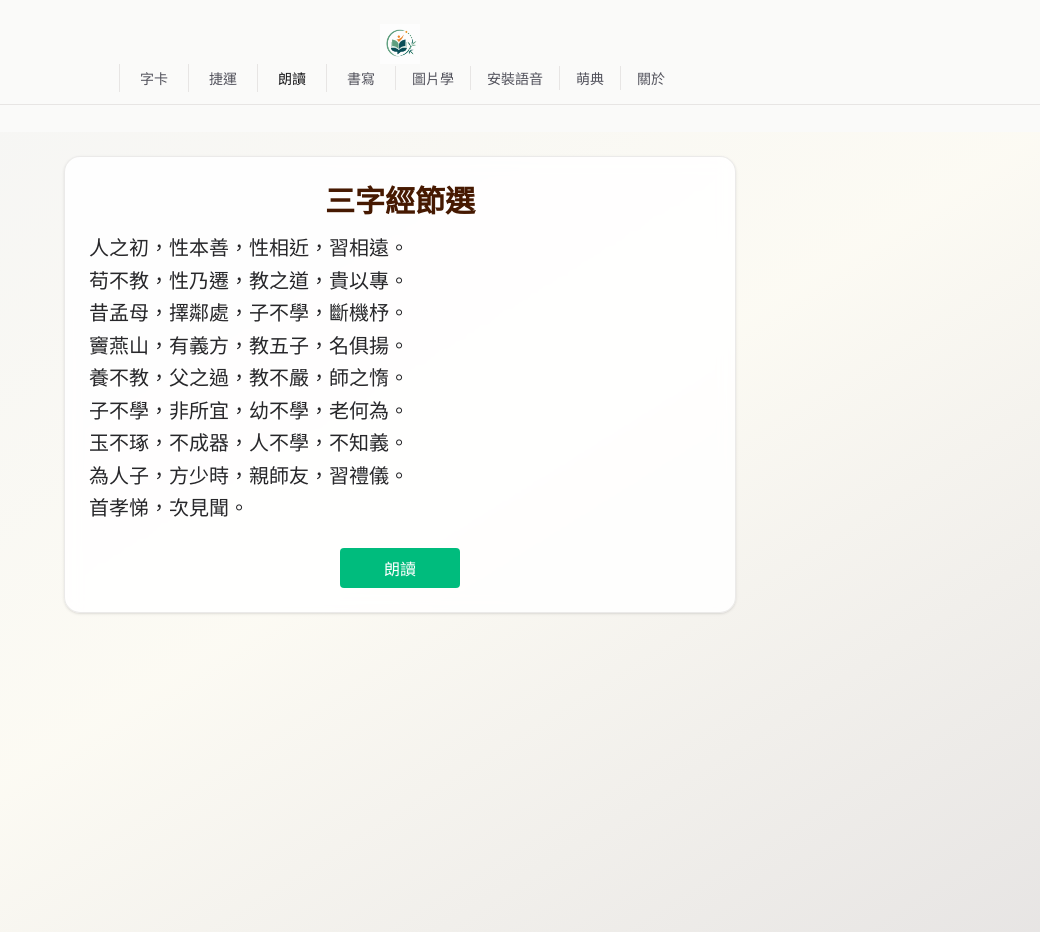
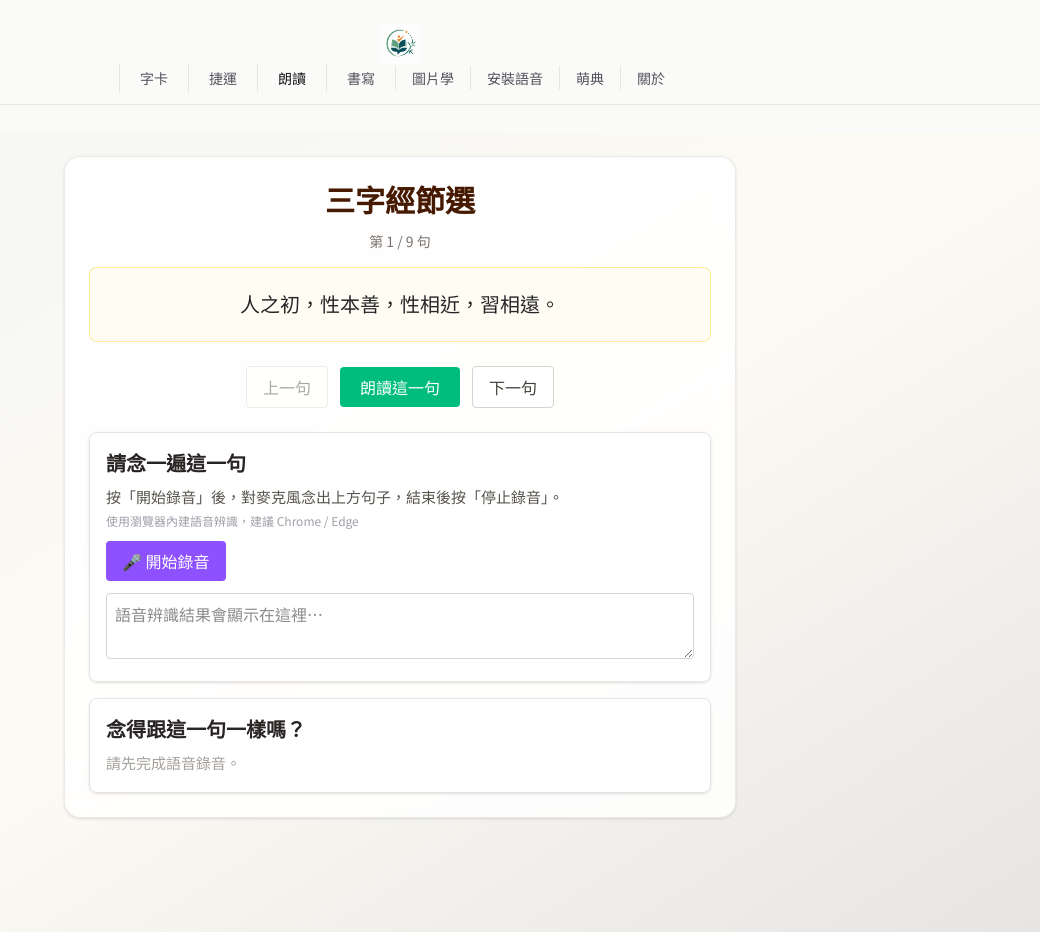
Before and after one commit to 3dw/learn-zh, a Vue app: page /three-character in a window 1280 px wide. Shown: the whole page, without its empty margins (240-1280 px from the left). Built offline with nearby package versions, Linux system fonts and the light colour scheme.

Commit message:
實驗Web API語音辨識

```diff
--- a/src/views/ThreeCharacterPage.vue
+++ b/src/views/ThreeCharacterPage.vue
@@ -1,28 +1,111 @@
 <template>
 	<div class="min-h-dvh bg-gradient-to-br from-stone-100 via-amber-50/40 to-stone-200 px-4 py-6 dark:from-zinc-900 dark:via-zinc-900 dark:to-zinc-950">
 		<div
-			class="mx-auto max-w-2xl rounded-2xl border border-stone-200/80 bg-white/85 px-6 py-6 text-center shadow-sm backdrop-blur-sm dark:border-zinc-700 dark:bg-zinc-900/85"
+			class="mx-auto max-w-2xl rounded-2xl border border-stone-200/80 bg-white/85 px-6 py-6 shadow-sm backdrop-blur-sm dark:border-zinc-700 dark:bg-zinc-900/85"
 		>
-			<h1 class="mb-3.5 text-3xl font-bold text-amber-950 dark:text-amber-100">
+			<h1 class="mb-3.5 text-center text-3xl font-bold text-amber-950 dark:text-amber-100">
 				三字經節選
 			</h1>
-			<div class="mb-6 whitespace-pre-wrap text-left text-xl leading-relaxed text-zinc-800 dark:text-zinc-100">
-				{{ text }}
+
+			<div class="mb-4 text-center text-sm text-stone-500 dark:text-zinc-400">
+				第 {{ currentIndex + 1 }} / {{ sentences.length }} 句
 			</div>
+
+			<div class="mb-6 rounded-lg border border-amber-200/80 bg-amber-50/60 px-4 py-5 text-center text-xl leading-relaxed text-zinc-800 dark:border-amber-900/40 dark:bg-amber-950/20 dark:text-zinc-100">
+				{{ currentSentence }}
+			</div>
+
+			<div class="mb-6 flex flex-wrap items-center justify-center gap-3">
+				<button
+					type="button"
+					class="rounded border border-stone-300 bg-white px-4 py-2 text-base text-stone-700 transition hover:bg-stone-50 disabled:cursor-not-allowed disabled:opacity-45 dark:border-zinc-600 dark:bg-zinc-800 dark:text-zinc-200 dark:hover:bg-zinc-700"
+					:disabled="currentIndex === 0"
+					@click="goPrev"
+				>
+					上一句
+				</button>
 				<button
 					type="button"
 					class="min-w-[120px] rounded border-0 bg-emerald-500 px-4 py-2 text-base font-medium text-white transition hover:bg-emerald-600 disabled:cursor-not-allowed disabled:opacity-45"
 					:disabled="voicePlaybackBlocked"
 					@click="toggleSpeech"
 				>
-				{{ isSpeaking ? '暫停' : '朗讀' }}
+					{{ isSpeaking ? '停止' : '朗讀這一句' }}
 				</button>
+				<button
+					type="button"
+					class="rounded border border-stone-300 bg-white px-4 py-2 text-base text-stone-700 transition hover:bg-stone-50 disabled:cursor-not-allowed disabled:opacity-45 dark:border-zinc-600 dark:bg-zinc-800 dark:text-zinc-200 dark:hover:bg-zinc-700"
+					:disabled="currentIndex >= sentences.length - 1"
+					@click="goNext"
+				>
+					下一句
+				</button>
+			</div>
+
+			<section class="mb-4 rounded-lg border border-stone-200 bg-white/90 p-4 text-left shadow-sm dark:border-zinc-700 dark:bg-zinc-900/90">
+				<div class="mb-2 text-xl font-bold text-stone-800 dark:text-stone-100">
+					請念一遍這一句
+				</div>
+				<p class="mb-1 leading-relaxed text-stone-600 dark:text-zinc-300">
+					按「開始錄音」後，對麥克風念出上方句子，結束後按「停止錄音」。
+				</p>
+				<p class="mb-3 text-xs text-zinc-400 dark:text-zinc-500">使用瀏覽器內建語音辨識，建議 Chrome / Edge</p>
+				<div class="mb-3 flex flex-wrap items-center gap-3">
+					<button
+						v-if="srSupported"
+						type="button"
+						class="rounded border-0 px-4 py-2 text-base font-medium text-white transition hover:opacity-90"
+						:class="listening ? 'bg-red-500' : 'bg-violet-500'"
+						@click="toggleListening"
+					>
+						{{ listening ? '⏹ 停止錄音' : '🎤 開始錄音' }}
+					</button>
+					<span v-if="!srSupported" class="text-sm text-zinc-500 dark:text-zinc-400">
+						此瀏覽器不支援語音辨識，請改用 Chrome 或 Edge。
+					</span>
+					<span v-if="listening" class="animate-pulse text-sm font-medium text-red-500">🔴 聆聽中…</span>
+				</div>
+				<textarea
+					v-model="spokenText"
+					class="box-border w-full resize-y rounded border border-stone-300 bg-white p-2 font-inherit text-base text-zinc-900 outline-none ring-violet-500/30 focus:border-violet-500 focus:ring-2 dark:border-zinc-600 dark:bg-zinc-950 dark:text-zinc-100"
+					placeholder="語音辨識結果會顯示在這裡…"
+					rows="2"
+				/>
+			</section>
+
+			<section class="rounded-lg border border-stone-200 bg-white/90 p-4 text-left shadow-sm dark:border-zinc-700 dark:bg-zinc-900/90">
+				<div class="mb-2 text-xl font-bold text-stone-800 dark:text-stone-100">
+					念得跟這一句一樣嗎？
+				</div>
+				<div v-if="!spokenText.trim()" class="text-stone-400 dark:text-zinc-500">
+					請先完成語音錄音。
+				</div>
+				<template v-else>
+					<div class="mb-3 flex items-center gap-4">
+						<span
+							class="text-4xl font-bold tabular-nums"
+							:class="similarityColor"
+						>{{ similarityPct }}%</span>
+						<span class="text-base text-stone-600 dark:text-zinc-300">{{ similarityLabel }}</span>
+					</div>
+					<div class="h-3 w-full overflow-hidden rounded-full bg-stone-200 dark:bg-zinc-700">
+						<div
+							class="h-full rounded-full transition-all duration-500"
+							:class="similarityBarColor"
+							:style="{ width: similarityPct + '%' }"
+						/>
+					</div>
+					<p class="mt-2 text-xs text-zinc-400 dark:text-zinc-500">
+						比對方式：去除空白與標點後，以字元編輯距離計算相似度。
+					</p>
+				</template>
+			</section>
 		</div>
 	</div>
 </template>
 
 <script setup lang="ts">
-import { computed, onBeforeUnmount, ref } from 'vue'
+import { computed, onBeforeUnmount, onMounted, ref } from 'vue'
 import { useSpeechAvailability } from '@/composables/useSpeechAvailability'
 import { ZH_TW_PREFERRED_KEYWORDS, getPreferredVoice, getVoicesAsync } from '@/utils/speechVoice'
 
@@ -43,23 +126,61 @@ const homophoneMap: Record<string, string> = {
 }
 
 const isSpeaking = ref(false)
+const currentIndex = ref(0)
 const { voicePlaybackAvailable, voicePlaybackBlocked } = useSpeechAvailability()
+
+const spokenText = ref('')
+const listening = ref(false)
+const srSupported = ref(false)
+// eslint-disable-next-line @typescript-eslint/no-explicit-any
+type SR = any
+let recognition: SR = null
 
 const escapeRegExp = (value: string) => value.replace(/[.*+?^${}()|[\]\\]/g, '\\$&')
 
-const speechText = computed(() => {
-	let processedText = text
+const sentences = computed(() =>
+	text.split(/\r?\n/).map((line) => line.trim()).filter(Boolean),
+)
 
+const currentSentence = computed(() => sentences.value[currentIndex.value] ?? '')
+
+const applyHomophones = (input: string) => {
+	let processed = input
 	Object.entries(homophoneMap).forEach(([original, replacement]) => {
-		processedText = processedText.replace(new RegExp(escapeRegExp(original), 'g'), replacement)
+		processed = processed.replace(new RegExp(escapeRegExp(original), 'g'), replacement)
 	})
+	return processed
+}
 
-	return processedText
-})
+const currentSpokenSentence = computed(() => applyHomophones(currentSentence.value))
 
-const createUtterance = async () => {
+const resetSentenceState = () => {
+	stopListening()
+	stopSpeech()
+	spokenText.value = ''
+}
+
+const goPrev = () => {
+	if (currentIndex.value <= 0) return
+	currentIndex.value -= 1
+	resetSentenceState()
+}
+
+const goNext = () => {
+	if (currentIndex.value >= sentences.value.length - 1) return
+	currentIndex.value += 1
+	resetSentenceState()
+}
+
+const stopSpeech = () => {
+	if (typeof window === 'undefined' || !window.speechSynthesis) return
+	window.speechSynthesis.cancel()
+	isSpeaking.value = false
+}
+
+const createUtterance = async (sentence: string) => {
 	const voices = await getVoicesAsync()
-	const utterance = new SpeechSynthesisUtterance(speechText.value)
+	const utterance = new SpeechSynthesisUtterance(sentence)
 	utterance.lang = 'zh-TW'
 	utterance.rate = 0.9
 
@@ -84,18 +205,112 @@ const toggleSpeech = async () => {
 	if (!voicePlaybackAvailable.value || typeof window === 'undefined' || !window.speechSynthesis) return
 
 	if (isSpeaking.value) {
-		window.speechSynthesis.cancel()
-		isSpeaking.value = false
+		stopSpeech()
 		return
 	}
 
+	stopListening()
 	window.speechSynthesis.cancel()
-	window.speechSynthesis.speak(await createUtterance())
+	window.speechSynthesis.speak(await createUtterance(currentSpokenSentence.value))
 	isSpeaking.value = true
 }
 
+function stopListening() {
+	if (recognition) {
+		recognition.stop()
+		recognition = null
+	}
+	listening.value = false
+}
+
+function toggleListening() {
+	if (listening.value) {
+		stopListening()
+		return
+	}
+
+	// eslint-disable-next-line @typescript-eslint/no-explicit-any
+	const SRClass = (window as any).SpeechRecognition ?? (window as any).webkitSpeechRecognition
+	if (!SRClass) return
+
+	stopSpeech()
+	spokenText.value = ''
+	recognition = new SRClass()
+	recognition.lang = 'zh-TW'
+	recognition.continuous = false
+	recognition.interimResults = false
+	recognition.maxAlternatives = 1
+	recognition.onstart = () => {
+		listening.value = true
+	}
+	recognition.onresult = (event: SR) => {
+		spokenText.value = event.results[0]?.[0]?.transcript ?? ''
+	}
+	recognition.onerror = () => {
+		listening.value = false
+	}
+	recognition.onend = () => {
+		listening.value = false
+	}
+	recognition.start()
+}
+
+function levenshtein(a: string, b: string): number {
+	const m = a.length
+	const n = b.length
+	let prev = Array.from({ length: n + 1 }, (_, i) => i)
+	for (let i = 1; i <= m; i++) {
+		const curr: number[] = [i]
+		for (let j = 1; j <= n; j++) {
+			curr[j] = a[i - 1] === b[j - 1]
+				? prev[j - 1]!
+				: 1 + Math.min(prev[j]!, curr[j - 1]!, prev[j - 1]!)
+		}
+		prev = curr
+	}
+	return prev[n]!
+}
+
+const similarityPct = computed(() => {
+	const normalize = (s: string) => s.replace(/[\s　\p{P}]/gu, '')
+	const a = normalize(currentSentence.value)
+	const b = normalize(spokenText.value)
+	if (!a && !b) return 100
+	if (!a || !b) return 0
+	const maxLen = Math.max(a.length, b.length)
+	return Math.round(Math.max(0, (1 - levenshtein(a, b) / maxLen) * 100))
+})
+
+const similarityColor = computed(() => {
+	const p = similarityPct.value
+	if (p >= 80) return 'text-emerald-600 dark:text-emerald-400'
+	if (p >= 60) return 'text-amber-600 dark:text-amber-400'
+	return 'text-red-600 dark:text-red-400'
+})
+
+const similarityBarColor = computed(() => {
+	const p = similarityPct.value
+	if (p >= 80) return 'bg-emerald-500'
+	if (p >= 60) return 'bg-amber-500'
+	return 'bg-red-500'
+})
+
+const similarityLabel = computed(() => {
+	const p = similarityPct.value
+	if (p === 100) return '🎉 完全一樣！'
+	if (p >= 80) return '👍 非常接近'
+	if (p >= 60) return '😊 不錯，繼續練習'
+	if (p >= 50) return '🤔 有些差異'
+	return '😅 差異較多，再試一次'
+})
+
+onMounted(() => {
+	// eslint-disable-next-line @typescript-eslint/no-explicit-any
+	srSupported.value = !!((window as any).SpeechRecognition ?? (window as any).webkitSpeechRecognition)
+})
+
 onBeforeUnmount(() => {
-	if (typeof window === 'undefined' || !window.speechSynthesis) return
-	window.speechSynthesis.cancel()
+	stopListening()
+	stopSpeech()
 })
 </script>
```
Lines whose indentation alone changed are shown as unchanged.
